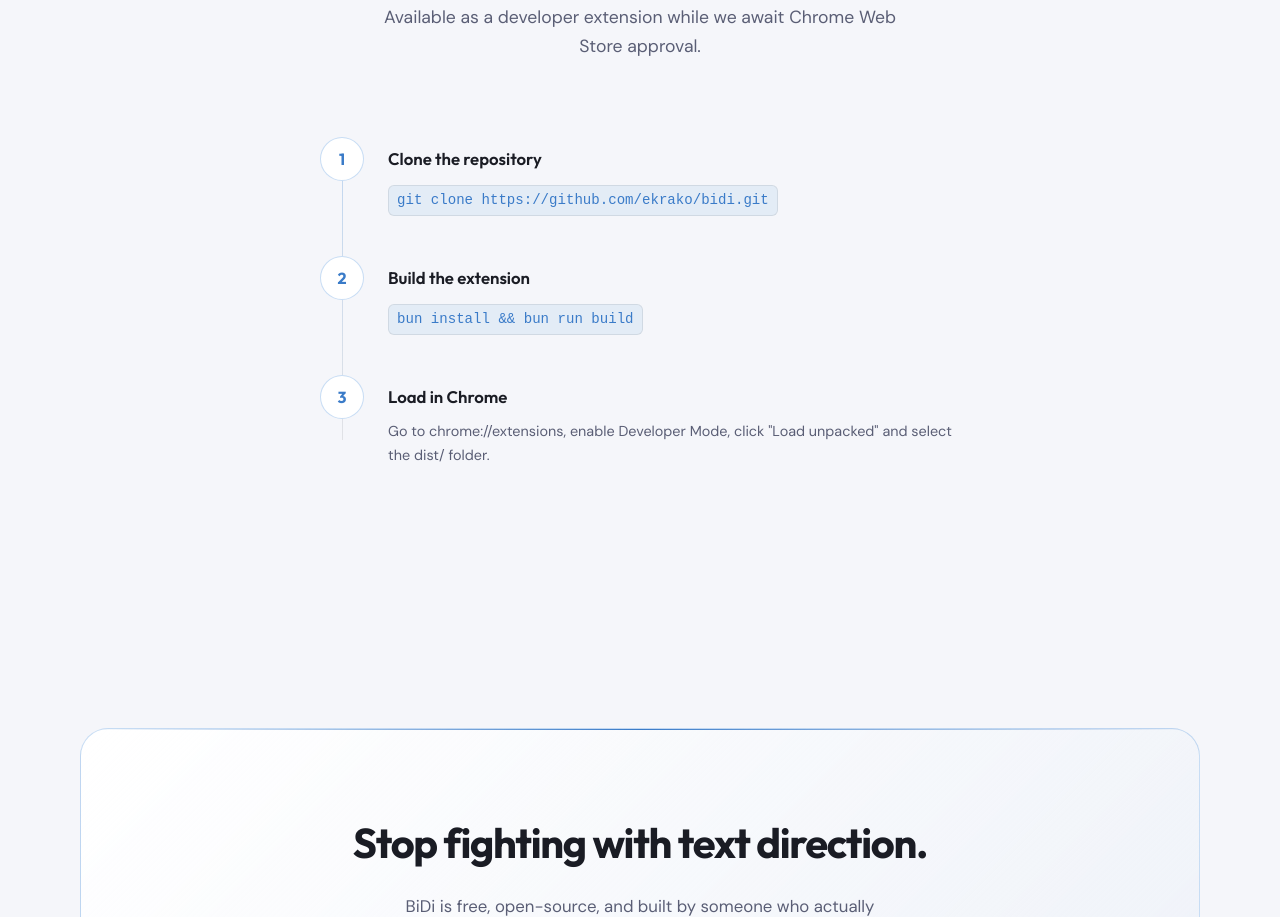
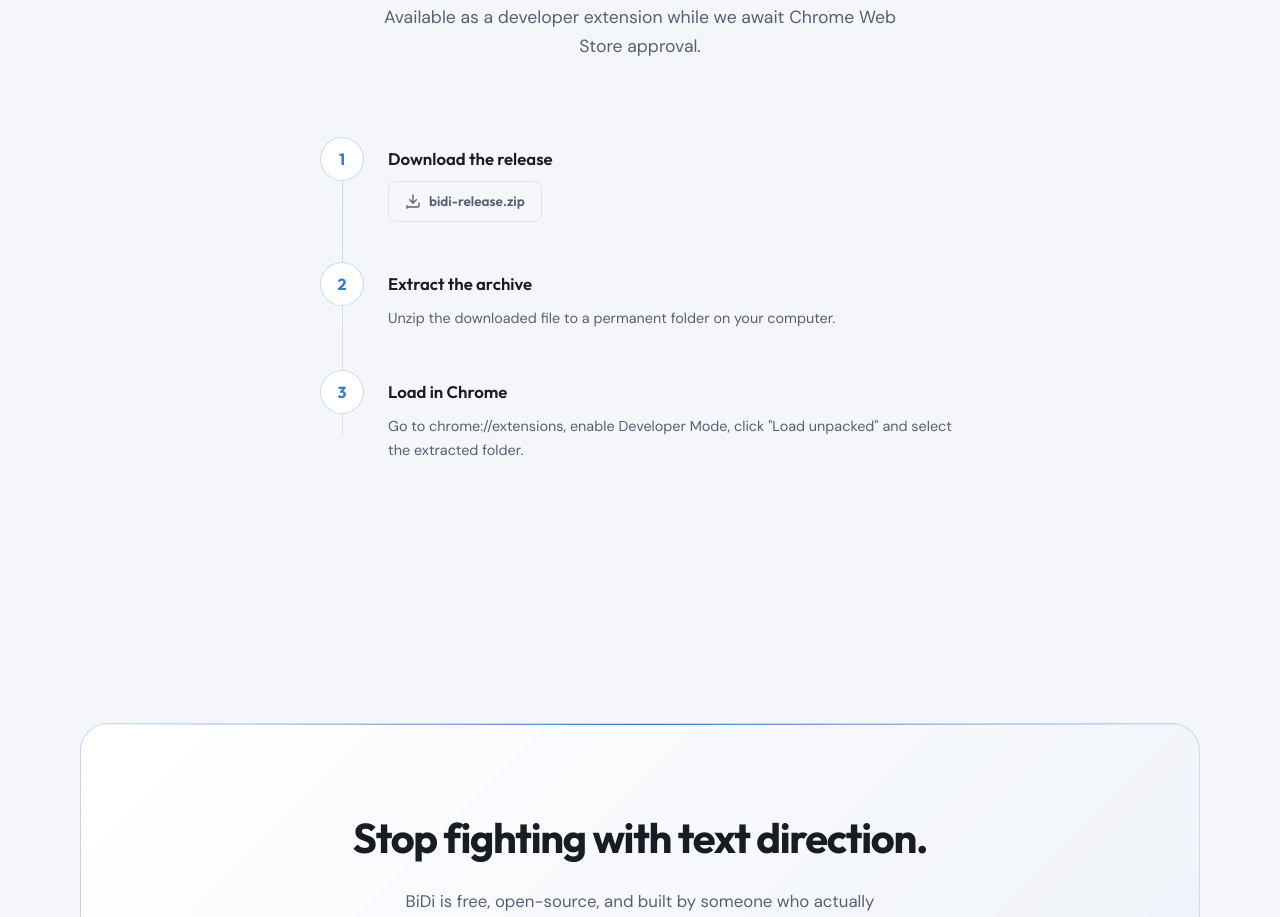
Before and after one commit to ekrako/bidi, a browser extension: page docs/index.html in a window 1280 px wide. Shown: the part 3553-4470 px from the top of the page. Drawn offline with Linux system fonts and the light colour scheme.

Commit message:
Update installation instructions to use release zip

```diff
--- a/docs/index.html
+++ b/docs/index.html
@@ -206,22 +206,27 @@
             <div class="install__step">
               <div class="install__number">1</div>
               <div class="install__detail">
-                <h4 data-en="Clone the repository" data-he="שכפל את המאגר">Clone the repository</h4>
-                <code>git clone https://github.com/ekrako/bidi.git</code>
+                <h4 data-en="Download the release" data-he="הורד את הגרסה">Download the release</h4>
+                <p>
+                  <a href="https://github.com/ekrako/bidi/releases/download/v1.0.0-build.2/bidi-release.zip" class="btn btn--ghost btn--sm">
+                    <svg class="btn__icon" width="16" height="16" viewBox="0 0 24 24" fill="none" stroke="currentColor" stroke-width="2" stroke-linecap="round" stroke-linejoin="round"><path d="M21 15v4a2 2 0 0 1-2 2H5a2 2 0 0 1-2-2v4"/><polyline points="7 10 12 15 17 10"/><line x1="12" y1="15" x2="12" y2="3"/></svg>
+                    <span>bidi-release.zip</span>
+                  </a>
+                </p>
               </div>
             </div>
             <div class="install__step">
               <div class="install__number">2</div>
               <div class="install__detail">
-                <h4 data-en="Build the extension" data-he="בנה את התוסף">Build the extension</h4>
-                <code>bun install && bun run build</code>
+                <h4 data-en="Extract the archive" data-he="חלץ את הארכיון">Extract the archive</h4>
+                <p data-en="Unzip the downloaded file to a permanent folder on your computer." data-he="חלץ את הקובץ שהורדת לתיקייה קבועה במחשב שלך.">Unzip the downloaded file to a permanent folder on your computer.</p>
               </div>
             </div>
             <div class="install__step">
               <div class="install__number">3</div>
               <div class="install__detail">
                 <h4 data-en="Load in Chrome" data-he="טען בכרום">Load in Chrome</h4>
-                <p data-en="Go to chrome://extensions, enable Developer Mode, click &quot;Load unpacked&quot; and select the dist/ folder." data-he="עבור ל-chrome://extensions, הפעל מצב מפתח, לחץ על &quot;טען ללא אריזה&quot; ובחר את תיקיית dist/.">Go to chrome://extensions, enable Developer Mode, click "Load unpacked" and select the dist/ folder.</p>
+                <p data-en="Go to chrome://extensions, enable Developer Mode, click &quot;Load unpacked&quot; and select the extracted folder." data-he="עבור ל-chrome://extensions, הפעל מצב מפתח, לחץ על &quot;טען ללא אריזה&quot; ובחר את התיקייה שחולצה.">Go to chrome://extensions, enable Developer Mode, click "Load unpacked" and select the extracted folder.</p>
               </div>
             </div>
           </div>
--- a/docs/style.css
+++ b/docs/style.css
@@ -529,6 +529,13 @@ code {
 .btn--lg {
   padding: 18px 40px;
   font-size: 1.05rem;
+}
+
+.btn--sm {
+  padding: 8px 16px;
+  gap: 8px;
+  font-size: 0.85rem;
+  border-radius: var(--radius-sm);
 }
 
 /* --- Hero --- */
--- a/website/style.css
+++ b/website/style.css
@@ -529,6 +529,13 @@ code {
 .btn--lg {
   padding: 18px 40px;
   font-size: 1.05rem;
+}
+
+.btn--sm {
+  padding: 8px 16px;
+  gap: 8px;
+  font-size: 0.85rem;
+  border-radius: var(--radius-sm);
 }
 
 /* --- Hero --- */
```
Also changed, not shown: website/index.html (+10 -5 lines).
